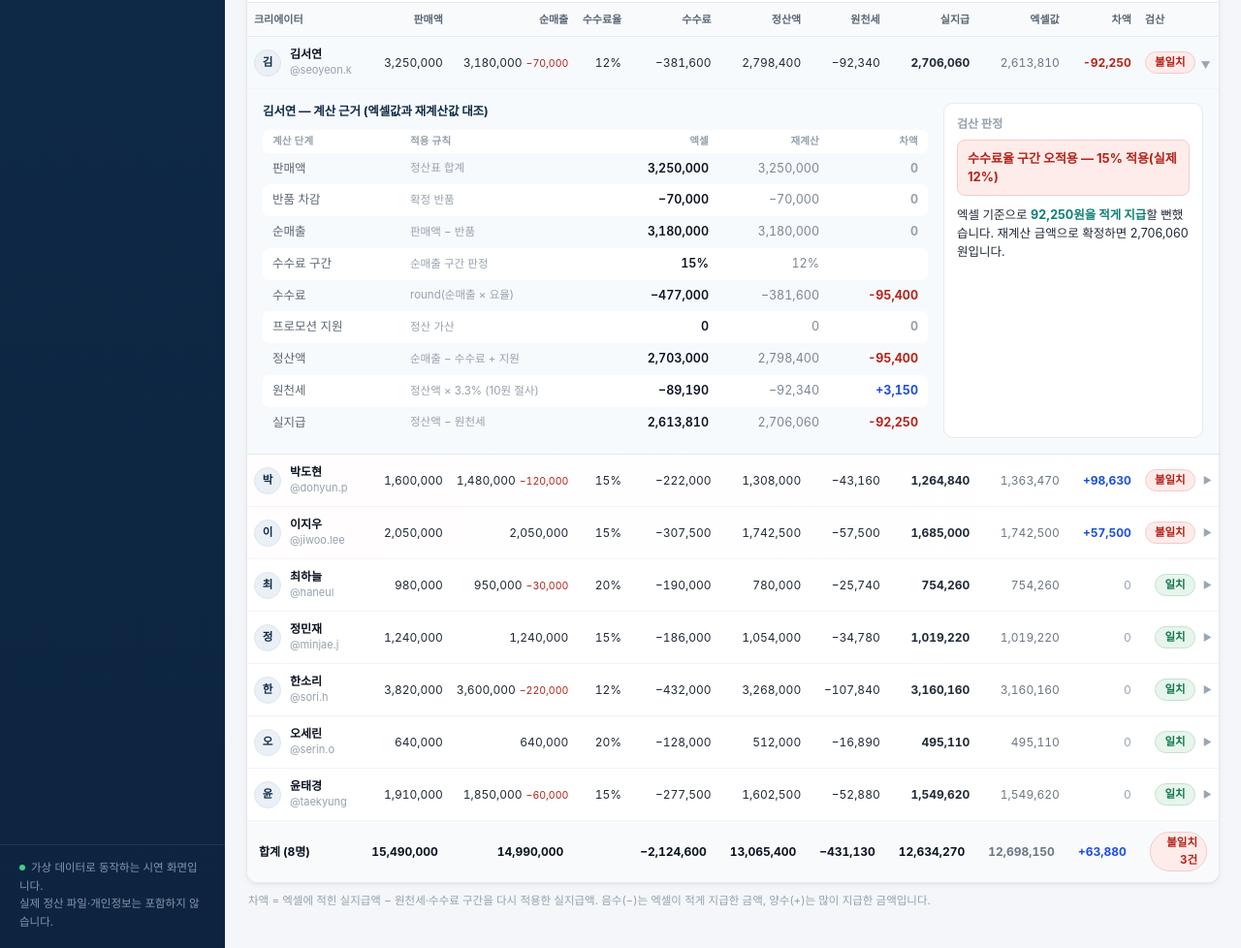
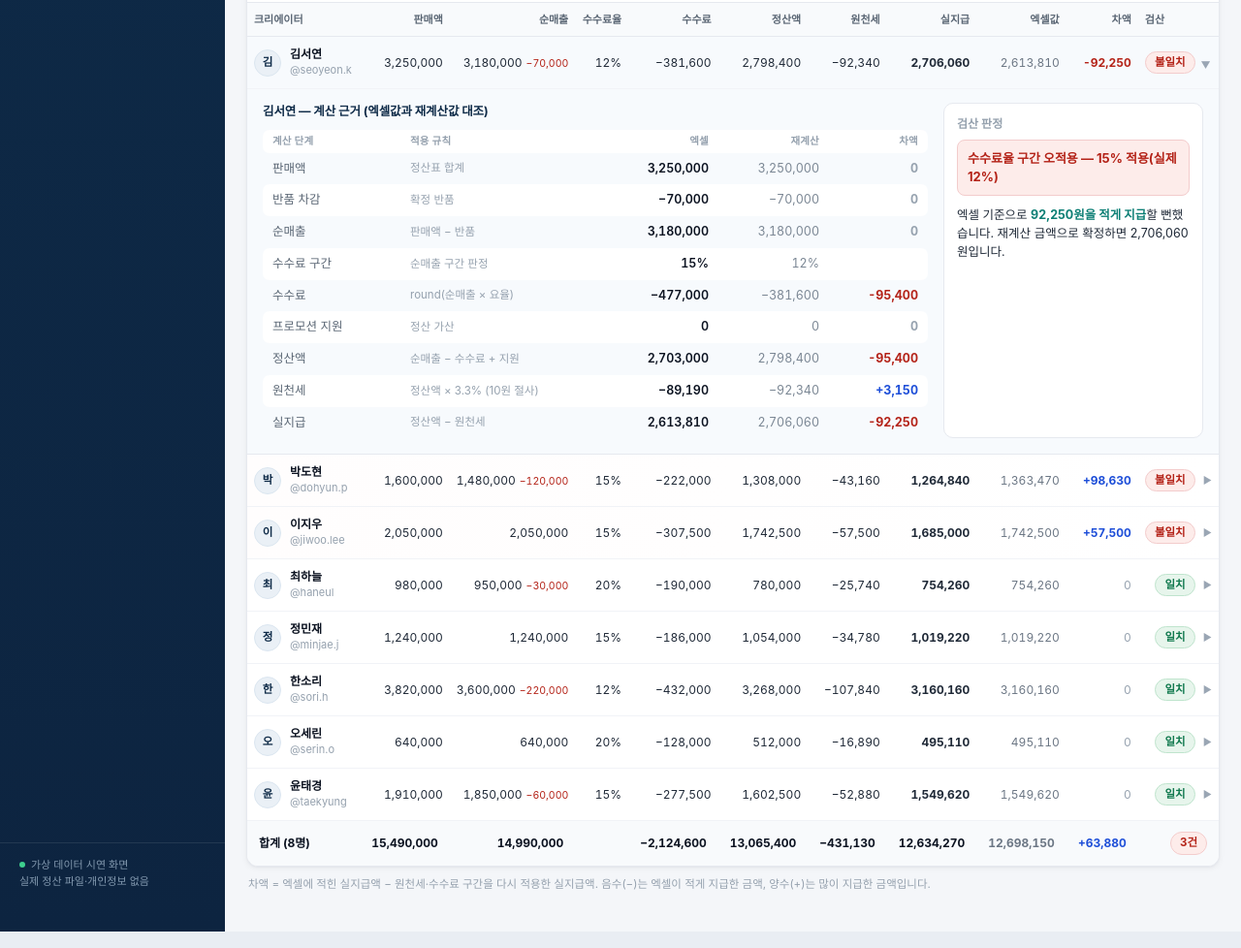
Before and after one commit to 6bcjbn9nvs-commits/nexora-quote-desk, a plain HTML site: page settle/index.html in a window 1280 px wide. Shown: the part 267-1245 px from the top of the page at 97% size. Drawn offline with Linux system fonts and the light colour scheme.

Commit message:
style(settle): 사이드바 하단 문구·합계 배지 줄바꿈 정리

```diff
--- a/settle/index.html
+++ b/settle/index.html
@@ -52,7 +52,7 @@ button{font-family:inherit}
 .nav button[aria-current="true"]{background:rgba(255,255,255,.13);color:#fff;font-weight:600}
 .nav button .ic{width:16px;height:16px;flex:0 0 16px;opacity:.85}
 .nav .cnt{margin-left:auto;font-size:11px;background:var(--red);color:#fff;border-radius:9px;padding:0 6px;line-height:17px;font-weight:700}
-.side-foot{margin-top:auto;padding:14px 20px 0;border-top:1px solid rgba(255,255,255,.09);font-size:11.5px;color:#8298ae;line-height:1.6}
+.side-foot{margin-top:auto;padding:14px 20px 24px;border-top:1px solid rgba(255,255,255,.09);font-size:11px;color:#8298ae;line-height:1.6}
 .side-foot .dot{display:inline-block;width:6px;height:6px;border-radius:50%;background:#3ecf8e;margin-right:6px;vertical-align:1px}
 
 .main{min-width:0;display:flex;flex-direction:column}
@@ -258,8 +258,8 @@ tr.detail>td{background:#f7fafd;padding:0;border-bottom:1px solid var(--line);wh
       </button>
     </nav>
     <div class="side-foot">
-      <span class="dot"></span>가상 데이터로 동작하는 시연 화면입니다.<br>
-      실제 정산 파일·개인정보는 포함하지 않습니다.
+      <span class="dot"></span>가상 데이터 시연 화면<br>
+      실제 정산 파일·개인정보 없음
     </div>
   </aside>
 
@@ -625,7 +625,7 @@ function renderTable(){
     <td class="num">${won(t.payout)}</td>
     <td class="num" style="color:#6b7684">${won(t.excel)}</td>
     <td class="num ${t.diff<0?'d-neg':t.diff>0?'d-pos':'d-zero'}">${t.diff>0?'+':''}${won(t.diff)}</td>
-    <td><span class="badge b-bad">불일치 ${DATA.filter(r=>r.bad).length}건</span></td>
+    <td><span class="badge b-bad">${DATA.filter(r=>r.bad).length}건</span></td>
   </tr>`;
 
   tbody.querySelectorAll('tr.row').forEach(tr=>{
```
